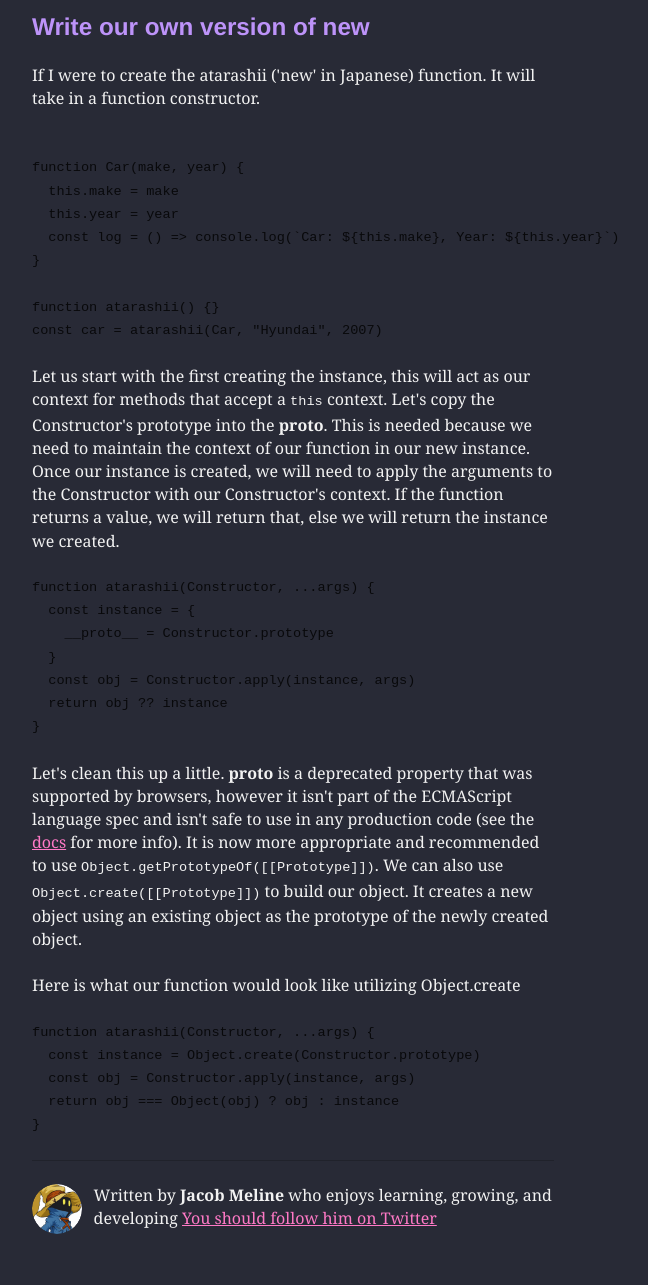
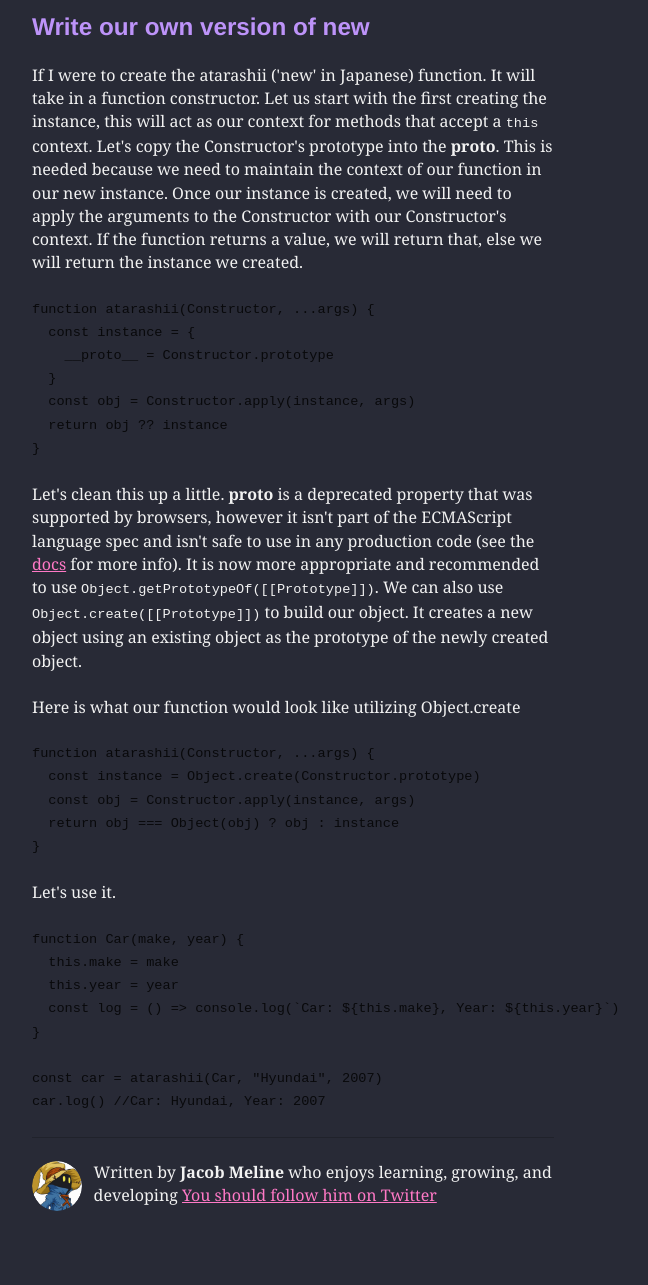
Before and after one commit to jmeline/jacob-meline, a Gatsby site: page /01_04_2022_Recreate_New_In_Javascript/ in a window 1280 px wide. Shown: the part 1080-2365 px from the top of the page, without its empty margins (347-995 px from the left). Built offline with nearby package versions, Linux system fonts and the light colour scheme; Gatsby itself is replaced by a stand-in of ours; some packages are replaced by stand-ins of ours; code samples lack their colours; a small style sheet from the web is missing.

Commit message:
Add utilizing the atarashii function

````diff
--- a/content/blog/01_04_2022_Recreate_New_In_Javascript/index.md
+++ b/content/blog/01_04_2022_Recreate_New_In_Javascript/index.md
@@ -40,18 +40,6 @@ As I was learning about how to do this, I was confused between __proto__ and pro
 ## Write our own version of **new**
 
 If I were to create the atarashii ('new' in Japanese) function. It will take in a function constructor.
-```js
-
-function Car(make, year) {
-  this.make = make
-  this.year = year
-  const log = () => console.log(`Car: ${this.make}, Year: ${this.year}`)
-}
-
-function atarashii() {}
-const car = atarashii(Car, "Hyundai", 2007)
-```
-
 Let us start with the first creating the instance, this will act as our context for methods that accept a ```this``` context.
 Let's copy the Constructor's prototype into the __proto__. This is needed because we need to maintain the context of our function in our new instance. Once our instance is created, we will need to apply the arguments to the Constructor with our Constructor's context. If the function returns a value, we will return that, else we will return the instance we created.
 
@@ -76,3 +64,16 @@ function atarashii(Constructor, ...args) {
   return obj === Object(obj) ? obj : instance
 }
 ```
+
+Let's use it.
+
+```js
+function Car(make, year) {
+  this.make = make
+  this.year = year
+  const log = () => console.log(`Car: ${this.make}, Year: ${this.year}`)
+}
+
+const car = atarashii(Car, "Hyundai", 2007)
+car.log() //Car: Hyundai, Year: 2007
+```
````
